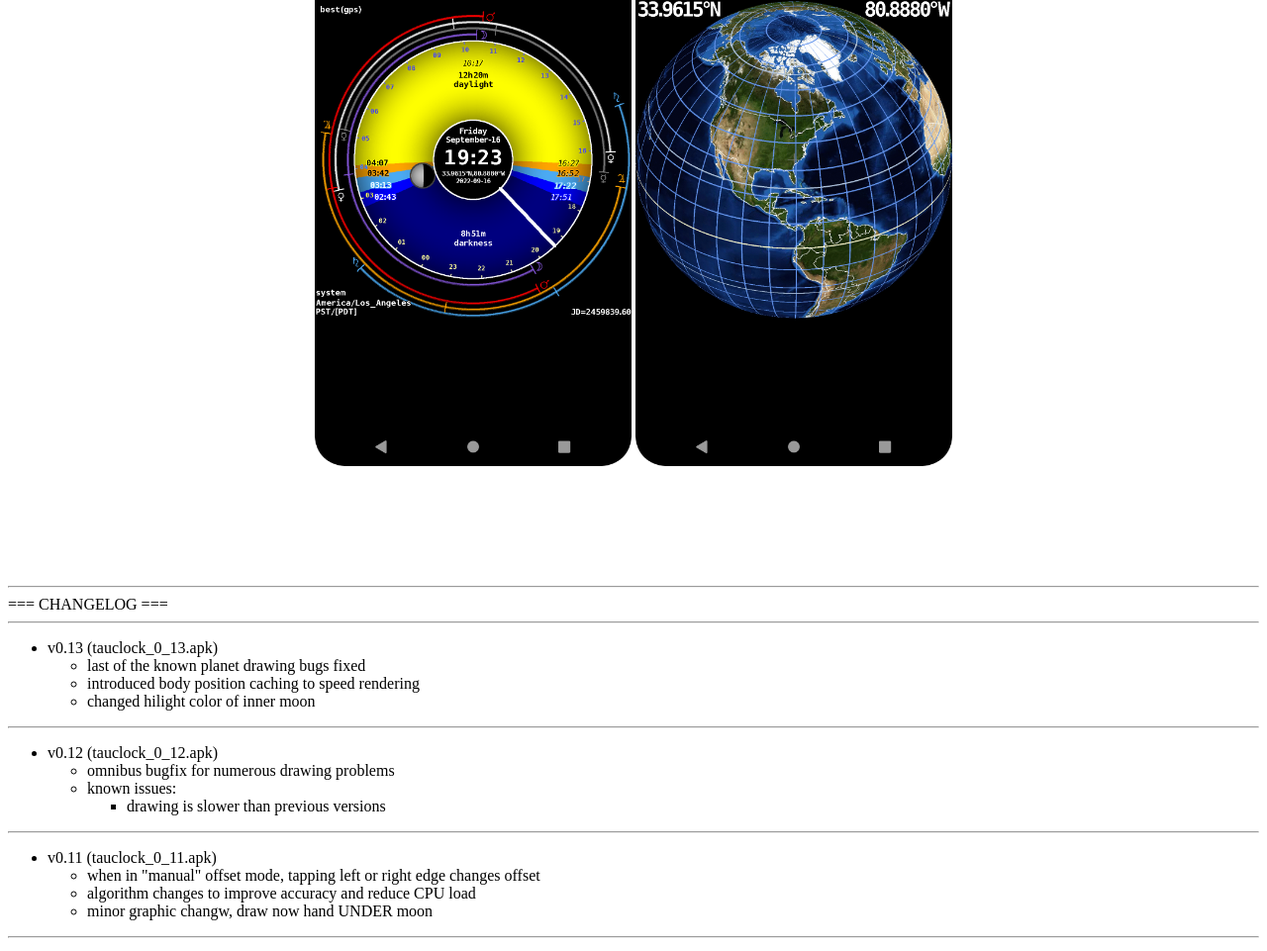
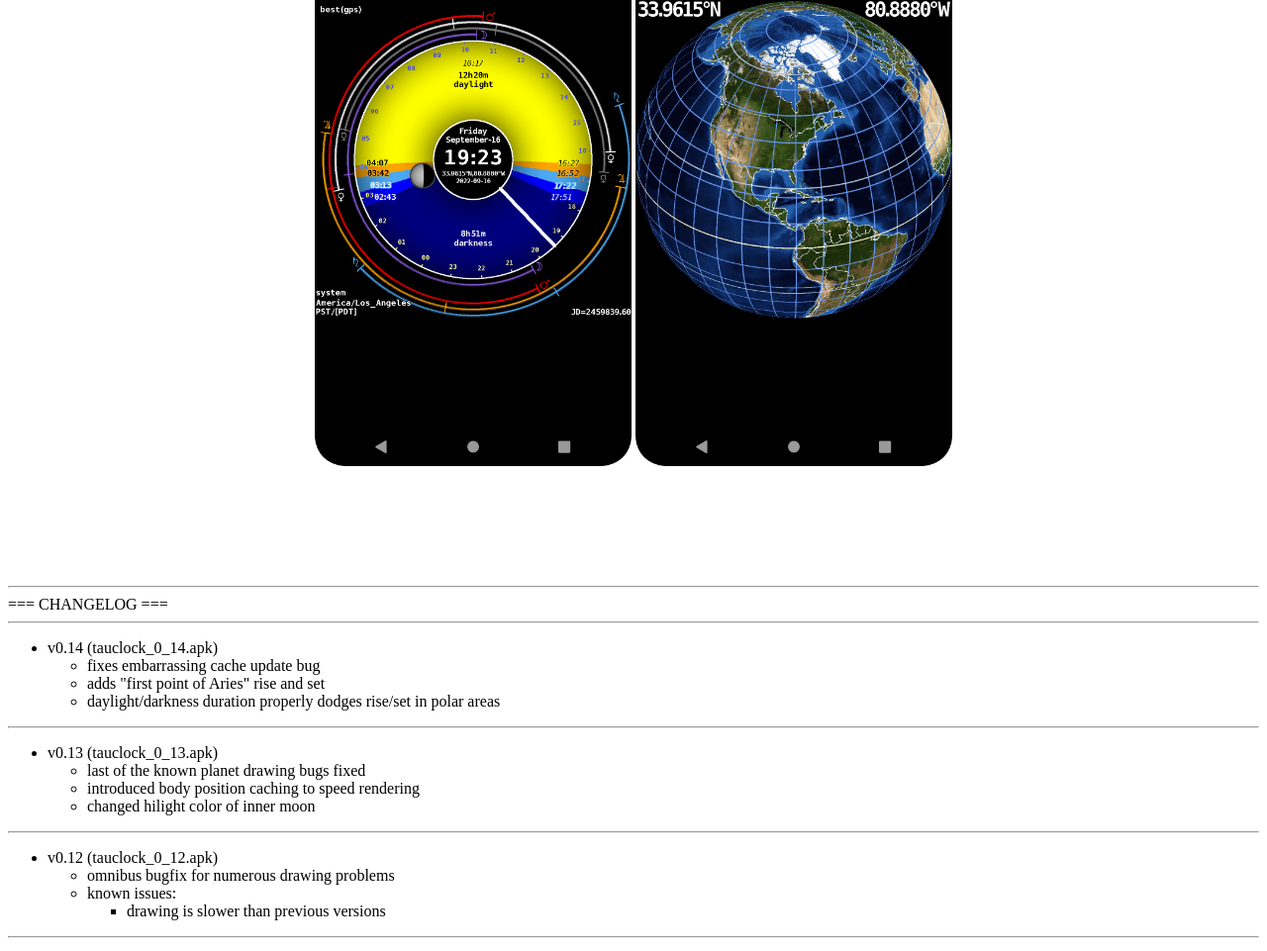
Before and after one commit to GorillaSapiens/tauclock, a plain HTML site: page website/index.html in a window 1280 px wide. Shown: the part 711-1672 px from the top of the page at 99% size. Drawn offline with Linux system fonts and the light colour scheme.

Commit message:
more prep for v0.14

```diff
--- a/website/index.html
+++ b/website/index.html
@@ -6,7 +6,7 @@
 		<br>
 		A clock for camping on planet earth</br>
 		<br>
-		<a href=tauclock_0_13.apk>tauclock_0_13.apk</a><br>
+		<a href=tauclock_0_14.apk>tauclock_0_14.apk</a><br>
 		<br>
 		NB: if you have a version before v0.4, you may need to uninstall before installing this version<br>
 		<br>
@@ -16,6 +16,16 @@
 	</font>
 <hr>
 === CHANGELOG === <br>
+<hr>
+<ul>
+	<li>v0.14 (tauclock_0_14.apk)
+		<ul>
+			<li>fixes embarrassing cache update bug</li>
+			<li>adds "first point of Aries" rise and set</li>
+			<li>daylight/darkness duration properly dodges rise/set in polar areas</li>
+		</ul>
+	</li>
+</ul>
 <hr>
 <ul>
 	<li>v0.13 (tauclock_0_13.apk)
```
